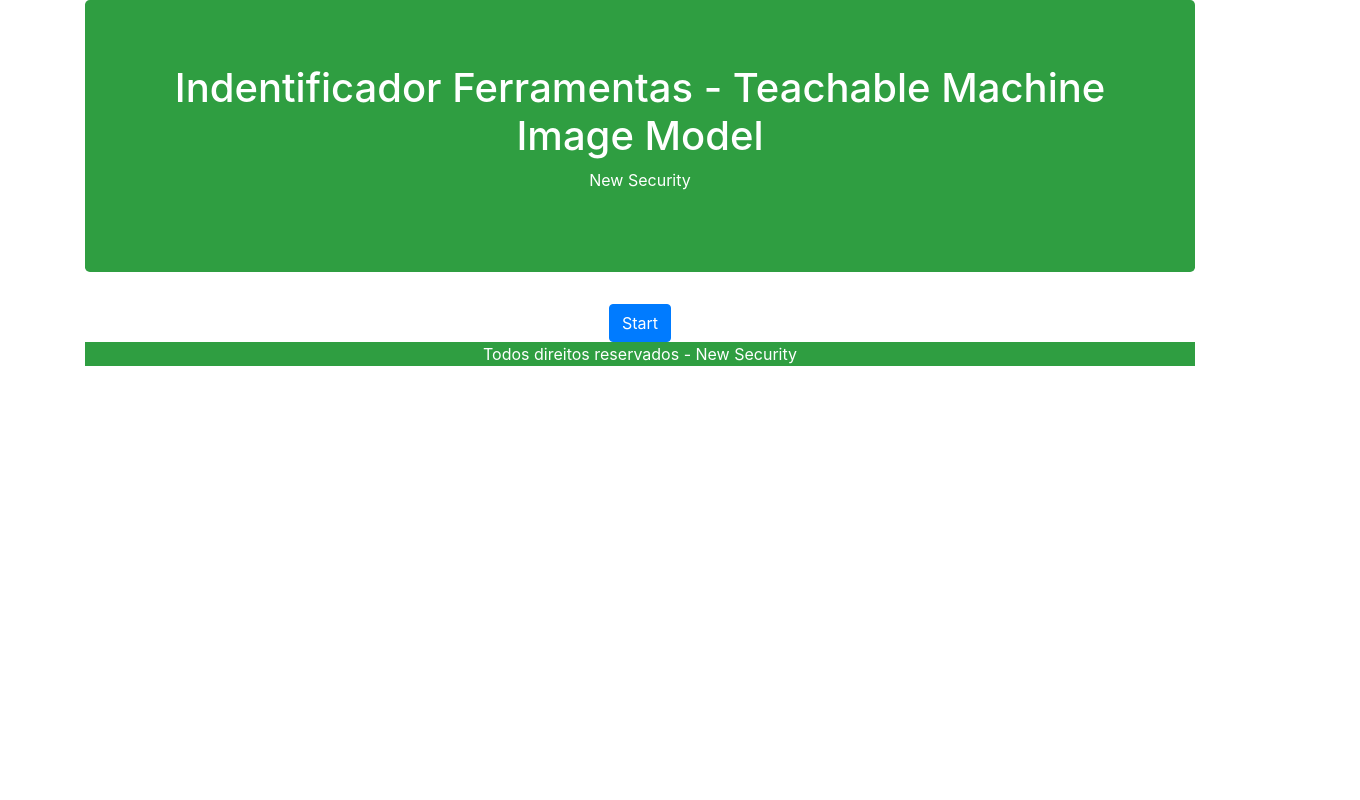
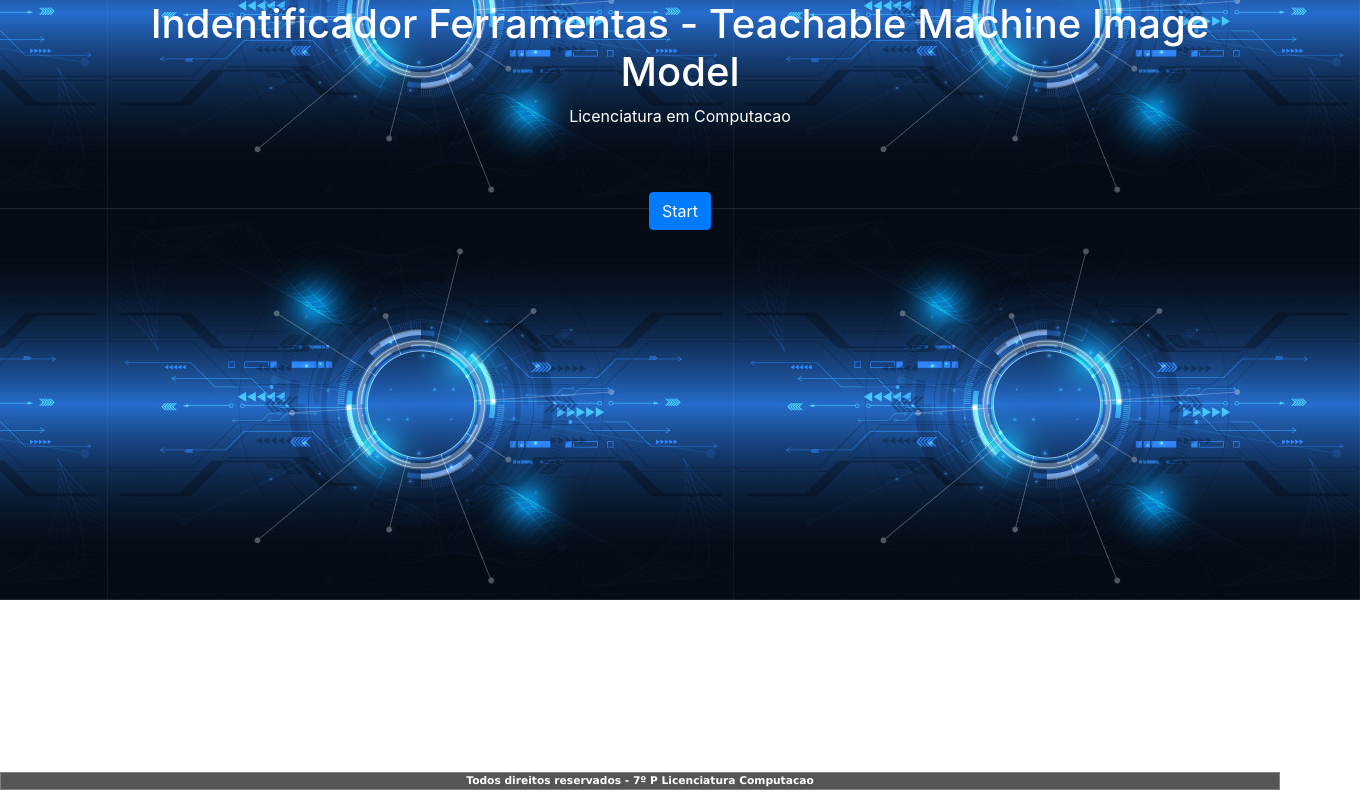
Before and after one commit to josiellsilva/projetoIA, a plain HTML site: page index.html in a window 1280 px wide. Shown: the whole page, 1360 px wide, since content can reach past the window. Drawn offline with nearby package versions, Linux system fonts and the light colour scheme.

Commit message:
Add files via upload

```diff
--- /dev/null
+++ b/estilo.css
@@ -0,0 +1,27 @@
+#img{
+    width: 1360px;
+    height: 600px;
+    border: 0px solid;
+    background-image: url(fundo.jpg);
+    background-position: bottom right;
+}
+
+#rodape {
+	background-color: #cecece;
+            text-align: center;
+            border: solid 1px Gray;
+            font-size:8pt;
+            font-family: Verdana;
+            font-weight:bold;
+            width:100%;
+            color:Black;
+            position:fixed;
+            bottom:10px;
+            left:0px;
+    }
+
+    #cabecario{
+
+        color: white;
+
+    }
--- a/index.html
+++ b/index.html
@@ -6,25 +6,36 @@
     <title>Redes Neurais com Teachable Machine</title>
     <meta name='viewport' content='width=device-width, initial-scale=1'>
     <link rel="stylesheet" href="https://stackpath.bootstrapcdn.com/bootstrap/4.3.1/css/bootstrap.min.css" integrity="sha384-ggOyR0iXCbMQv3Xipma34MD+dH/1fQ784/j6cY/iJTQUOhcWr7x9JvoRxT2MZw1T" crossorigin="anonymous">
+    <link rel="stylesheet" type="text/css"  href="estilo.css" />
 </head>
 <body>
+    <div id="img">
     <div class="container" style="text-align: center;">
-        <header class="jumbotron" style="background-color:#2f9e41; color:white;">
+        <div id="cabecario">
+        <header>
             <h1> Indentificador Ferramentas - Teachable Machine Image Model</h1>
-            <p>New Security</p>
+            <p>Licenciatura em Computacao</p>
         </header>
-
+    </div>
+     <br>
+     <br>
 
 <button type="button" class="btn  btn-primary" onclick="init()">Start</button>
+
+<br>
 <div id="webcam-container"></div>
 <div id="label-container"></div>
 
-
-        <footer class="panel-footer" style="text-align:center; background-color:#2f9e41; color:white;">
-            Todos direitos reservados - New Security
+<br><br>
+<br><br>
+<br><br>
+<div id="rodape"
+        <footer class="panel-footer" style="text-align:center; background-color:#555; color:white;">
+            Todos direitos reservados - 7º P Licenciatura Computacao
         </footer>
+        </div>
     </div>
-
+</div>
     <script src="https://cdn.jsdelivr.net/npm/@tensorflow/tfjs@1.3.1/dist/tf.min.js"></script>
 <script src="https://cdn.jsdelivr.net/npm/@teachablemachine/image@0.8/dist/teachablemachine-image.min.js"></script>
 <script src="tensor.js" ></script>
--- a/tensor.js
+++ b/tensor.js
@@ -20,7 +20,7 @@
 
         // Convenience function to setup a webcam
         const flip = true; // whether to flip the webcam
-        webcam = new tmImage.Webcam(200, 200, flip); // width, height, flip
+        webcam = new tmImage.Webcam(300, 250, flip); // width, height, flip
         await webcam.setup(); // request access to the webcam
         await webcam.play();
         window.requestAnimationFrame(loop);
```
Also changed, not shown: fundo.jpg (added).
